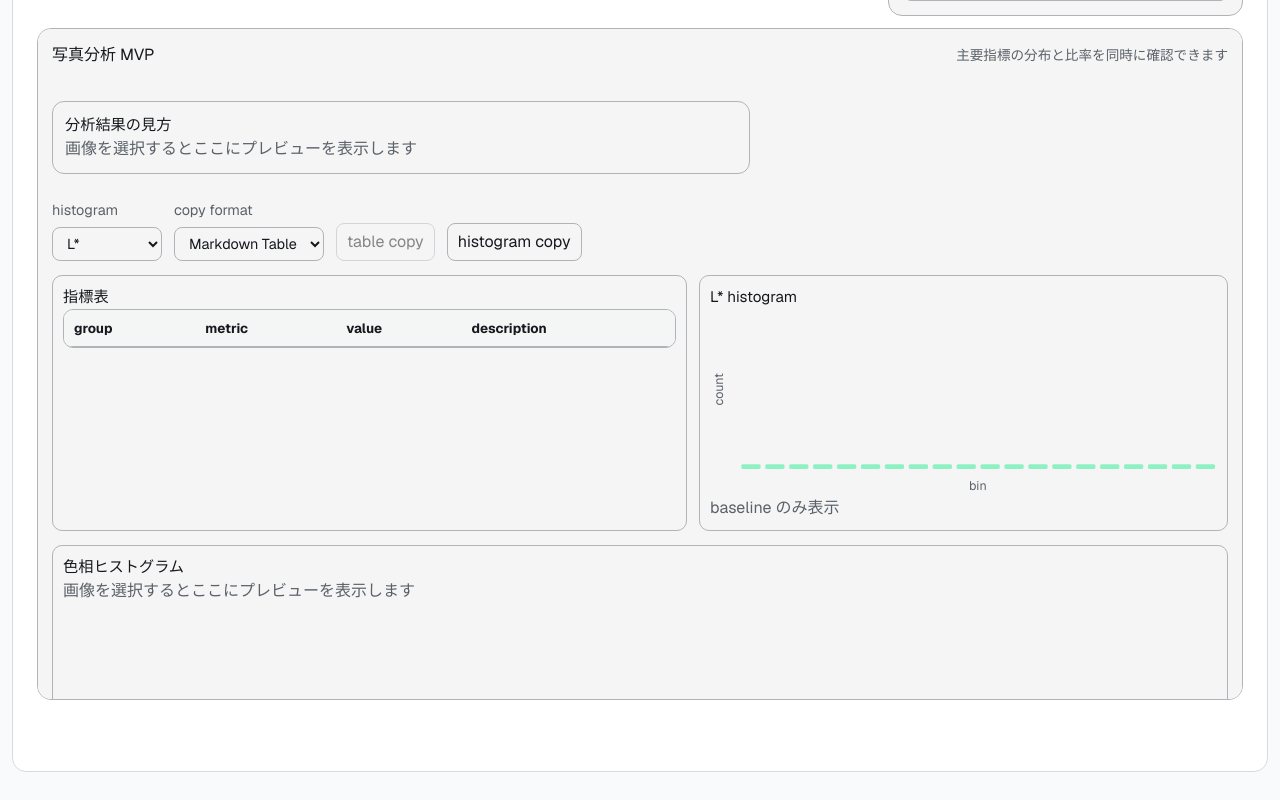
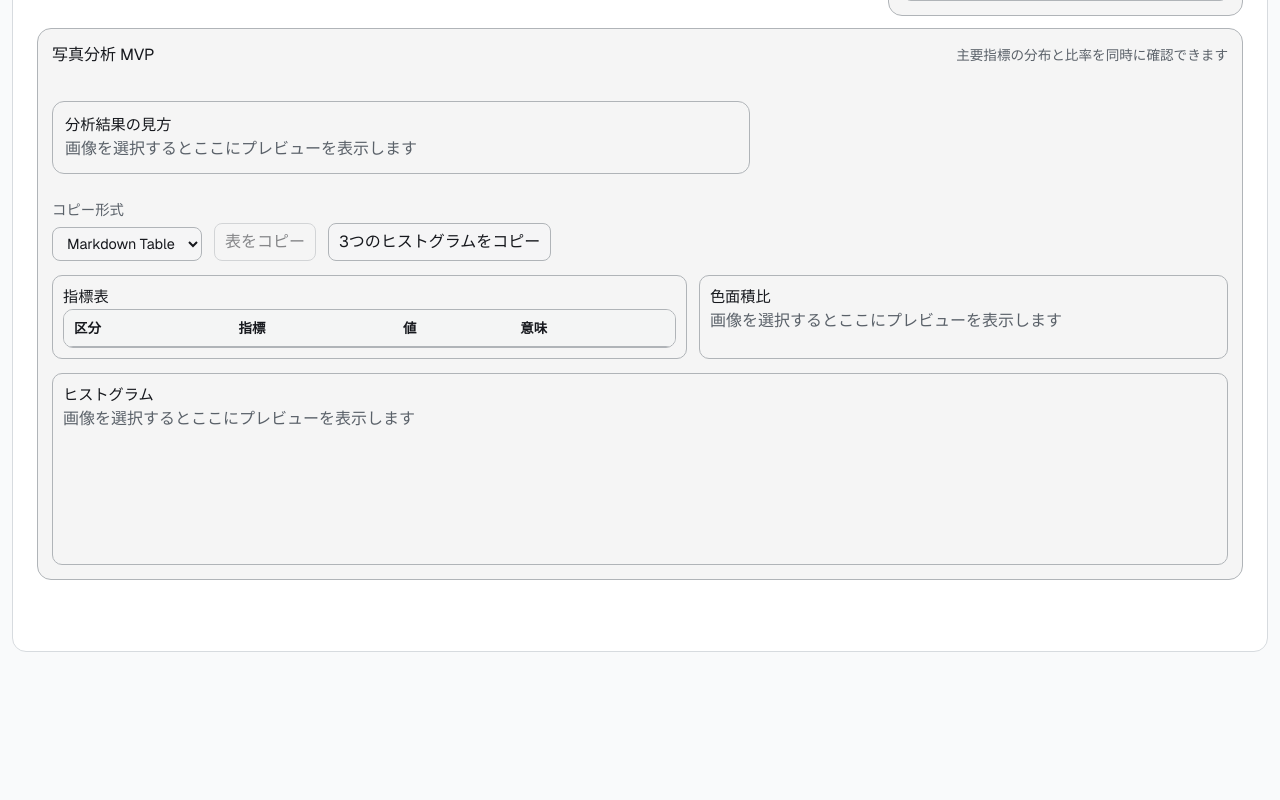
Before and after one commit to Shunkicreate/IroMap, a Next.js app in the folder web/: page / in a window 1280 px wide. Shown: the part 1523-2323 px from the top of the page. After the commit the page ends 2203 px from the top, so only its background shows below. Built offline with nearby package versions, Linux system fonts and the light colour scheme.

Commit message:
feat(workbench): reorganize photo analysis insights ui

```diff
--- a/web/src/app/globals.css
+++ b/web/src/app/globals.css
@@ -1214,13 +1214,6 @@
   gap: 0.5rem;
 }
 
-.areaInspectButton {
-  font-size: 0.72rem;
-  padding: 0.1875rem 0.375rem;
-  grid-column: 2 / -1;
-  justify-self: start;
-}
-
 .insightList {
   margin: 0;
   padding-left: 1rem;
@@ -1384,10 +1377,6 @@
   .areaList strong {
     grid-column: 2;
   }
-
-  .areaInspectButton {
-    grid-column: 2;
-  }
 }
 
 @media (min-width: 48em) {
@@ -1406,7 +1395,7 @@
   }
 
   .analysisGrid {
-    grid-template-columns: minmax(0, 1.35fr) repeat(3, minmax(15rem, 1fr));
+    grid-template-columns: repeat(3, minmax(0, 1fr));
   }
 
   .analysisCardScatter {
--- a/web/src/domain/photo-analysis/photo-analysis.ts
+++ b/web/src/domain/photo-analysis/photo-analysis.ts
@@ -88,6 +88,33 @@ export type WorkbenchMetricRow = {
   unit: string;
   precision: number;
   description: string;
+};
+
+type MetricRowHeaderLabels = {
+  group: string;
+  key: string;
+  label: string;
+  value: string;
+  unit: string;
+  description: string;
+};
+
+type HistogramBinHeaderLabels = {
+  metric: string;
+  binIndex: string;
+  start: string;
+  end: string;
+  count: string;
+  ratio: string;
+};
+
+type SerializeMetricRowsOptions = {
+  headerLabels?: MetricRowHeaderLabels;
+};
+
+type SerializeHistogramBinsOptions = {
+  headerLabels?: HistogramBinHeaderLabels;
+  metricLabels?: Partial<Record<WorkbenchHistogramMetric, string>>;
 };
 
 export type PhotoAnalysisResult = {
@@ -644,9 +671,28 @@ export const buildCubePointsFromSamples = (samples: PhotoSample[]): RgbCubePoint
   return buildRgbCubePointsCore(samples, maxCubePointCount);
 };
 
-export const serializeMetricRows = (rows: WorkbenchMetricRow[], format: ExportFormat): string => {
+export const serializeMetricRows = (
+  rows: WorkbenchMetricRow[],
+  format: ExportFormat,
+  options?: SerializeMetricRowsOptions
+): string => {
   const separator = format === "tsv" ? "\t" : ",";
-  const header = ["group", "key", "label", "value", "unit", "description"];
+  const headerLabels: MetricRowHeaderLabels = options?.headerLabels ?? {
+    group: "group",
+    key: "key",
+    label: "label",
+    value: "value",
+    unit: "unit",
+    description: "description",
+  };
+  const header = [
+    headerLabels.group,
+    headerLabels.key,
+    headerLabels.label,
+    headerLabels.value,
+    headerLabels.unit,
+    headerLabels.description,
+  ];
   const formatValue = (value: number | null, precision: number): string => {
     if (value == null) {
       return "N/A";
@@ -690,10 +736,27 @@ export const serializeMetricRows = (rows: WorkbenchMetricRow[], format: ExportFo
 
 export const serializeHistogramBins = (
   bins: WorkbenchHistogramBin[],
-  format: ExportFormat
+  format: ExportFormat,
+  options?: SerializeHistogramBinsOptions
 ): string => {
   const separator = format === "tsv" ? "\t" : ",";
-  const header = ["metric", "binIndex", "start", "end", "count", "ratio"];
+  const headerLabels: HistogramBinHeaderLabels = options?.headerLabels ?? {
+    metric: "metric",
+    binIndex: "binIndex",
+    start: "start",
+    end: "end",
+    count: "count",
+    ratio: "ratio",
+  };
+  const metricLabels = options?.metricLabels ?? {};
+  const header = [
+    headerLabels.metric,
+    headerLabels.binIndex,
+    headerLabels.start,
+    headerLabels.end,
+    headerLabels.count,
+    headerLabels.ratio,
+  ];
   if (format === "markdown") {
     const lines = [
       `| ${header.join(" | ")} |`,
@@ -701,7 +764,7 @@ export const serializeHistogramBins = (
       ...bins.map(
         (bin) =>
           `| ${[
-            bin.metric,
+            metricLabels[bin.metric] ?? bin.metric,
             bin.binIndex,
             bin.start.toFixed(2),
             bin.end.toFixed(2),
@@ -716,7 +779,7 @@ export const serializeHistogramBins = (
     .concat(
       bins.map((bin) =>
         [
-          bin.metric,
+          metricLabels[bin.metric] ?? bin.metric,
           bin.binIndex,
           bin.start.toFixed(2),
           bin.end.toFixed(2),
--- a/web/src/features/workbench/color-workbench.tsx
+++ b/web/src/features/workbench/color-workbench.tsx
@@ -28,7 +28,6 @@ import {
   type PhotoAnalysisResult,
   type PhotoSample,
   type TargetSelectionState,
-  type WorkbenchHistogramMetric,
   type WorkbenchMetricRow,
 } from "@/domain/photo-analysis/photo-analysis";
 import {
@@ -211,6 +210,67 @@ const formatMetricValue = (row: WorkbenchMetricRow, value: number | null): strin
   }
   return value.toFixed(row.precision);
 };
+
+const getMetricLabelKey = (key: WorkbenchMetricRow["key"]) => {
+  switch (key) {
+    case "l_mean":
+      return "workbenchMetricLabelLMean";
+    case "l_stddev":
+      return "workbenchMetricLabelLStddev";
+    case "l_p95":
+      return "workbenchMetricLabelLP95";
+    case "a_mean":
+      return "workbenchMetricLabelAMean";
+    case "b_mean":
+      return "workbenchMetricLabelBMean";
+    case "c_mean":
+      return "workbenchMetricLabelCMean";
+    case "c_p95":
+      return "workbenchMetricLabelCP95";
+    case "neutral_distance_mean":
+      return "workbenchMetricLabelNeutralDistanceMean";
+    case "highlight_b_mean":
+      return "workbenchMetricLabelHighlightBMean";
+    case "highlight_neutral_distance_mean":
+      return "workbenchMetricLabelHighlightNeutralDistanceMean";
+    case "selection_coverage_ratio":
+      return "workbenchMetricLabelSelectionCoverageRatio";
+  }
+};
+
+const getMetricDescriptionKey = (key: WorkbenchMetricRow["key"]) => {
+  switch (key) {
+    case "l_mean":
+      return "workbenchMetricDescriptionLMean";
+    case "l_stddev":
+      return "workbenchMetricDescriptionLStddev";
+    case "l_p95":
+      return "workbenchMetricDescriptionLP95";
+    case "a_mean":
+      return "workbenchMetricDescriptionAMean";
+    case "b_mean":
+      return "workbenchMetricDescriptionBMean";
+    case "c_mean":
+      return "workbenchMetricDescriptionCMean";
+    case "c_p95":
+      return "workbenchMetricDescriptionCP95";
+    case "neutral_distance_mean":
+      return "workbenchMetricDescriptionNeutralDistanceMean";
+    case "highlight_b_mean":
+      return "workbenchMetricDescriptionHighlightBMean";
+    case "highlight_neutral_distance_mean":
+      return "workbenchMetricDescriptionHighlightNeutralDistanceMean";
+    case "selection_coverage_ratio":
+      return "workbenchMetricDescriptionSelectionCoverageRatio";
+  }
+};
+
+const localizeMetricRows = (rows: WorkbenchMetricRow[]): WorkbenchMetricRow[] =>
+  rows.map((row) => ({
+    ...row,
+    label: t(getMetricLabelKey(row.key)),
+    description: t(getMetricDescriptionKey(row.key)),
+  }));
 
 const getHueInsightLabel = (result: PhotoAnalysisResult): string => {
   const activeBins = result.hueHistogram.filter((bin) => bin.count > 0).length;
@@ -588,7 +648,6 @@ export function ColorWorkbench() {
   });
   const [selectedColor, setSelectedColor] = useState<RgbColor | null>(null);
   const [copyFormat, setCopyFormat] = useState<ExportFormat>("markdown");
-  const [histogramMetric, setHistogramMetric] = useState<WorkbenchHistogramMetric>("luminance");
   const [sliceAxis, setSliceAxis] = useState<SliceAxis>("r");
   const [sliceValue, setSliceValue] = useState<number>(defaultSliceValue);
   const [space, setSpace] = useState<ColorSpace3d>("rgb");
@@ -687,9 +746,21 @@ export function ColorWorkbench() {
         : [],
     [baselineTarget.result, baselineSelectionState]
   );
-  const baselineHistogram = useMemo(
-    () => buildHistogramBins(baselineTarget.result?.samples ?? [], histogramMetric),
-    [baselineTarget.result, histogramMetric]
+  const localizedBaselineMetricRows = useMemo(
+    () => localizeMetricRows(baselineMetricRows),
+    [baselineMetricRows]
+  );
+  const baselineLuminanceHistogram = useMemo(
+    () => buildHistogramBins(baselineTarget.result?.samples ?? [], "luminance"),
+    [baselineTarget.result]
+  );
+  const baselineHueHistogram = useMemo(
+    () => buildHistogramBins(baselineTarget.result?.samples ?? [], "hue"),
+    [baselineTarget.result]
+  );
+  const baselineSaturationHistogram = useMemo(
+    () => buildHistogramBins(baselineTarget.result?.samples ?? [], "saturation"),
+    [baselineTarget.result]
   );
 
   const selectionCubePoints = useMemo(
@@ -884,14 +955,41 @@ export function ColorWorkbench() {
   };
 
   const copyMetricTable = async (): Promise<void> => {
-    const payload = serializeMetricRows(baselineMetricRows, copyFormat);
+    const payload = serializeMetricRows(localizedBaselineMetricRows, copyFormat, {
+      headerLabels: {
+        group: t("workbenchTableGroup"),
+        key: t("workbenchTableKey"),
+        label: t("workbenchTableMetric"),
+        value: t("workbenchTableValue"),
+        unit: t("workbenchTableUnit"),
+        description: t("workbenchTableDescription"),
+      },
+    });
     await navigator.clipboard.writeText(payload);
     handleStatusChange(t("workbenchMetricTableCopied", { format: copyFormat }));
     toast.success(t("workbenchMetricTableCopied", { format: copyFormat }));
   };
 
   const copyHistogram = async (): Promise<void> => {
-    const payload = serializeHistogramBins(baselineHistogram, copyFormat);
+    const payload = serializeHistogramBins(
+      [...baselineLuminanceHistogram, ...baselineHueHistogram, ...baselineSaturationHistogram],
+      copyFormat,
+      {
+        headerLabels: {
+          metric: t("workbenchTableMetric"),
+          binIndex: t("graphAxisBin"),
+          start: t("graphAxisStart"),
+          end: t("graphAxisEnd"),
+          count: t("graphAxisCount"),
+          ratio: t("graphAxisRatio"),
+        },
+        metricLabels: {
+          luminance: t("workbenchHistogramCardTitle"),
+          hue: t("photoHueHistogram"),
+          saturation: t("photoSaturationHistogram"),
+        },
+      }
+    );
     await navigator.clipboard.writeText(payload);
     handleStatusChange(t("workbenchHistogramCopied", { format: copyFormat }));
     toast.success(t("workbenchHistogramCopied", { format: copyFormat }));
@@ -1153,20 +1251,6 @@ export function ColorWorkbench() {
 
         <div className="analysisWorkbenchControls">
           <label>
-            {t("workbenchHistogramLabel")}
-            <select
-              value={histogramMetric}
-              onChange={(event) =>
-                setHistogramMetric(event.target.value as WorkbenchHistogramMetric)
-              }
-            >
-              <option value="luminance">{t("workbenchHistogramLuminanceOption")}</option>
-              <option value="hue">{t("workbenchHistogramHueOption")}</option>
-              <option value="saturation">{t("workbenchHistogramSaturationOption")}</option>
-              <option value="chroma">{t("workbenchHistogramChromaOption")}</option>
-            </select>
-          </label>
-          <label>
             {t("workbenchCopyFormatWorkbenchLabel")}
             <select
               value={copyFormat}
@@ -1180,14 +1264,14 @@ export function ColorWorkbench() {
           <button
             type="button"
             onClick={() => void copyMetricTable()}
-            disabled={baselineMetricRows.length === 0}
+            disabled={localizedBaselineMetricRows.length === 0}
           >
             {t("workbenchTableCopy")}
           </button>
           <button
             type="button"
             onClick={() => void copyHistogram()}
-            disabled={baselineHistogram.length === 0}
+            disabled={baselineLuminanceHistogram.length === 0}
           >
             {t("workbenchHistogramCopy")}
           </button>
@@ -1207,7 +1291,7 @@ export function ColorWorkbench() {
                   </tr>
                 </thead>
                 <tbody>
-                  {baselineMetricRows.map((row) => (
+                  {localizedBaselineMetricRows.map((row) => (
                     <tr key={row.key}>
                       <td>{row.group}</td>
                       <td>{row.label}</td>
@@ -1221,11 +1305,20 @@ export function ColorWorkbench() {
           </article>
 
           <article className="analysisCard">
-            <h3>{t("workbenchHistogramCardTitle")}</h3>
-            <GraphFrame xLabel="bin" yLabel="count" className="analysisGraphFrame">
-              {renderHistogramChart({ bins: baselineHistogram })}
-            </GraphFrame>
-            <p className="muted">{t("workbenchHistogramBaselineHint")}</p>
+            <h3>{t("photoColorAreaRatio")}</h3>
+            {baselineTarget.result ? (
+              <ul className="areaList">
+                {baselineTarget.result.colorAreas.map((area) => (
+                  <li key={area.label}>
+                    <ColorSwatch color={area.rgb} />
+                    <span>{area.label === "others" ? t("photoOthers") : area.label}</span>
+                    <strong>{ratioFormatter.format(area.ratio / 100)}</strong>
+                  </li>
+                ))}
+              </ul>
+            ) : (
+              <p className="muted">{t("photoPreviewEmpty")}</p>
+            )}
           </article>
         </div>
 
@@ -1233,15 +1326,24 @@ export function ColorWorkbench() {
           {baselineTarget.result ? (
             <>
               <article className="analysisCard">
+                <h3>{t("workbenchHistogramCardTitle")}</h3>
+                <GraphFrame
+                  xLabel={t("graphAxisLuminance")}
+                  yLabel={t("graphAxisCount")}
+                  className="analysisGraphFrame"
+                >
+                  {renderHistogramChart({ bins: baselineLuminanceHistogram })}
+                </GraphFrame>
+              </article>
+
+              <article className="analysisCard">
                 <h3>{t("photoHueHistogram")}</h3>
                 <GraphFrame
                   xLabel={t("graphAxisHue")}
                   yLabel={t("graphAxisCount")}
                   className="analysisGraphFrame"
                 >
-                  {renderHistogramChart({
-                    bins: buildHistogramBins(baselineTarget.result.samples, "hue"),
-                  })}
+                  {renderHistogramChart({ bins: baselineHueHistogram })}
                 </GraphFrame>
               </article>
 
@@ -1252,37 +1354,13 @@ export function ColorWorkbench() {
                   yLabel={t("graphAxisCount")}
                   className="analysisGraphFrame"
                 >
-                  {renderHistogramChart({
-                    bins: buildHistogramBins(baselineTarget.result.samples, "saturation"),
-                  })}
+                  {renderHistogramChart({ bins: baselineSaturationHistogram })}
                 </GraphFrame>
-              </article>
-
-              <article className="analysisCard">
-                <h3>{t("photoColorAreaRatio")}</h3>
-                <ul className="areaList">
-                  {baselineTarget.result.colorAreas.map((area) => (
-                    <li key={area.label}>
-                      <ColorSwatch color={area.rgb} />
-                      <span>{area.label === "others" ? t("photoOthers") : area.label}</span>
-                      <strong>{ratioFormatter.format(area.ratio / 100)}</strong>
-                      {area.label !== "others" ? (
-                        <button
-                          type="button"
-                          onClick={() => handleColorSelect(area.rgb)}
-                          className="areaInspectButton"
-                        >
-                          {t("photoInspectOnCube")}
-                        </button>
-                      ) : null}
-                    </li>
-                  ))}
-                </ul>
               </article>
             </>
           ) : (
             <article className="analysisCard analysisCardEmpty">
-              <h3>{t("photoHueHistogram")}</h3>
+              <h3>{t("workbenchHistogramAllTitle")}</h3>
               <p className="muted">{t("photoPreviewEmpty")}</p>
             </article>
           )}
--- a/web/src/i18n/messages.ts
+++ b/web/src/i18n/messages.ts
@@ -24,23 +24,48 @@ export const i18nMessages = {
     workbenchHistogramHueOption: "Hue",
     workbenchHistogramSaturationOption: "Saturation",
     workbenchHistogramChromaOption: "C*",
-    workbenchCopyFormatWorkbenchLabel: "copy format",
+    workbenchCopyFormatWorkbenchLabel: "コピー形式",
     workbenchExportMarkdown: "Markdown Table",
     workbenchExportCsv: "CSV",
     workbenchExportTsv: "TSV",
-    workbenchTableCopy: "table copy",
-    workbenchHistogramCopy: "histogram copy",
+    workbenchTableCopy: "表をコピー",
+    workbenchHistogramCopy: "3つのヒストグラムをコピー",
     workbenchMetricsTableTitle: "指標表",
-    workbenchHistogramCardTitle: "L* histogram",
-    workbenchTableGroup: "group",
-    workbenchTableMetric: "metric",
-    workbenchTableValue: "value",
-    workbenchTableDescription: "description",
+    workbenchHistogramCardTitle: "L* ヒストグラム",
+    workbenchTableGroup: "区分",
+    workbenchTableKey: "キー",
+    workbenchTableMetric: "指標",
+    workbenchTableValue: "値",
+    workbenchTableUnit: "単位",
+    workbenchTableDescription: "意味",
     workbenchHistogramBaselineHint: "baseline のみ表示",
     workbenchSelectionUpdated: "選択領域を更新しました",
     workbenchSelectedColorUpdated: "選択色を {value} に更新しました",
     workbenchMetricTableCopied: "指標表をコピーしました ({format})",
-    workbenchHistogramCopied: "ヒストグラムをコピーしました ({format})",
+    workbenchHistogramCopied: "3つのヒストグラムをコピーしました ({format})",
+    workbenchHistogramAllTitle: "ヒストグラム",
+    workbenchMetricLabelLMean: "L* 平均",
+    workbenchMetricLabelLStddev: "L* 標準偏差",
+    workbenchMetricLabelLP95: "L* 95パーセンタイル",
+    workbenchMetricLabelAMean: "a* 平均",
+    workbenchMetricLabelBMean: "b* 平均",
+    workbenchMetricLabelCMean: "C* 平均",
+    workbenchMetricLabelCP95: "C* 95パーセンタイル",
+    workbenchMetricLabelNeutralDistanceMean: "中立距離 平均",
+    workbenchMetricLabelHighlightBMean: "ハイライト b* 平均",
+    workbenchMetricLabelHighlightNeutralDistanceMean: "ハイライト中立距離 平均",
+    workbenchMetricLabelSelectionCoverageRatio: "選択領域の占有率",
+    workbenchMetricDescriptionLMean: "全体の明るさ",
+    workbenchMetricDescriptionLStddev: "明暗差の大きさ",
+    workbenchMetricDescriptionLP95: "ハイライトの強さ",
+    workbenchMetricDescriptionAMean: "緑↔赤方向の偏り",
+    workbenchMetricDescriptionBMean: "青↔黄方向の偏り",
+    workbenchMetricDescriptionCMean: "全体の色づき",
+    workbenchMetricDescriptionCP95: "一部の強い色",
+    workbenchMetricDescriptionNeutralDistanceMean: "中立からどれだけ離れているか",
+    workbenchMetricDescriptionHighlightBMean: "白の黄ばみ / 青み",
+    workbenchMetricDescriptionHighlightNeutralDistanceMean: "白の清潔感",
+    workbenchMetricDescriptionSelectionCoverageRatio: "選択領域の占有率",
     panelRgbCube: "RGBキューブ",
     panelRgbCubeRequirements: "色空間を切り替えてドラッグで回転できます",
     panelInspector: "インスペクタ",
@@ -115,7 +140,6 @@ export const i18nMessages = {
     photoHueHistogram: "色相ヒストグラム",
     photoSaturationHistogram: "彩度ヒストグラム",
     photoColorAreaRatio: "色面積比",
-    photoInspectOnCube: "キューブで確認",
     photoInsightTitle: "分析結果の見方",
     photoInsightHue: "色相バランス: {label}",
     photoInsightSaturation: "彩度傾向: {label}",
@@ -129,9 +153,14 @@ export const i18nMessages = {
     photoSummary: "file={fileName} | sampled={sampledPixels} | elapsed={elapsedMs}ms",
     graphAxisLabA: "a*",
     graphAxisLabB: "b*",
-    graphAxisHue: "Hue (0-360)",
-    graphAxisSaturation: "Saturation (0-100)",
-    graphAxisCount: "Count",
+    graphAxisBin: "ビン",
+    graphAxisHue: "色相 (0-360)",
+    graphAxisLuminance: "L* (0-100)",
+    graphAxisSaturation: "彩度 (0-100)",
+    graphAxisCount: "件数",
+    graphAxisStart: "開始",
+    graphAxisEnd: "終了",
+    graphAxisRatio: "比率",
     cubeCanvasAriaLabel: "3D色空間キャンバス",
     sliceCanvasAriaLabel: "色スライスキャンバス",
     cubeResolutionOverlay: "解像度: {levels} 固定",
@@ -164,18 +193,43 @@ export const i18nMessages = {
     workbenchExportCsv: "CSV",
     workbenchExportTsv: "TSV",
     workbenchTableCopy: "table copy",
-    workbenchHistogramCopy: "histogram copy",
+    workbenchHistogramCopy: "Copy 3 histograms",
     workbenchMetricsTableTitle: "Metrics table",
     workbenchHistogramCardTitle: "L* histogram",
     workbenchTableGroup: "group",
+    workbenchTableKey: "key",
     workbenchTableMetric: "metric",
     workbenchTableValue: "value",
+    workbenchTableUnit: "unit",
     workbenchTableDescription: "description",
     workbenchHistogramBaselineHint: "Show baseline only",
     workbenchSelectionUpdated: "Selection updated",
     workbenchSelectedColorUpdated: "Selected color updated to {value}",
     workbenchMetricTableCopied: "Copied metrics table ({format})",
-    workbenchHistogramCopied: "Copied histogram ({format})",
+    workbenchHistogramCopied: "Copied 3 histograms ({format})",
+    workbenchHistogramAllTitle: "Histograms",
+    workbenchMetricLabelLMean: "L* mean",
+    workbenchMetricLabelLStddev: "L* standard deviation",
+    workbenchMetricLabelLP95: "L* 95th percentile",
+    workbenchMetricLabelAMean: "a* mean",
+    workbenchMetricLabelBMean: "b* mean",
+    workbenchMetricLabelCMean: "C* mean",
+    workbenchMetricLabelCP95: "C* 95th percentile",
+    workbenchMetricLabelNeutralDistanceMean: "Neutral distance mean",
+    workbenchMetricLabelHighlightBMean: "Highlight b* mean",
+    workbenchMetricLabelHighlightNeutralDistanceMean: "Highlight neutral distance mean",
+    workbenchMetricLabelSelectionCoverageRatio: "Selection coverage ratio",
+    workbenchMetricDescriptionLMean: "Overall brightness",
+    workbenchMetricDescriptionLStddev: "Contrast spread",
+    workbenchMetricDescriptionLP95: "Highlight strength",
+    workbenchMetricDescriptionAMean: "Bias toward green or red",
+    workbenchMetricDescriptionBMean: "Bias toward blue or yellow",
+    workbenchMetricDescriptionCMean: "Overall color intensity",
+    workbenchMetricDescriptionCP95: "Strong color outliers",
+    workbenchMetricDescriptionNeutralDistanceMean: "Distance from neutral",
+    workbenchMetricDescriptionHighlightBMean: "Yellow or blue cast in highlights",
+    workbenchMetricDescriptionHighlightNeutralDistanceMean: "Highlight cleanliness",
+    workbenchMetricDescriptionSelectionCoverageRatio: "Coverage of the selected region",
     panelRgbCube: "RGB Cube",
     panelRgbCubeRequirements: "Switch spaces and rotate with drag",
     panelInspector: "Inspector",
@@ -251,7 +305,6 @@ export const i18nMessages = {
     photoHueHistogram: "Hue histogram",
     photoSaturationHistogram: "Saturation histogram",
     photoColorAreaRatio: "Color area ratio",
-    photoInspectOnCube: "Inspect on cube",
     photoInsightTitle: "How to read these results",
     photoInsightHue: "Hue balance: {label}",
     photoInsightSaturation: "Saturation trend: {label}",
@@ -265,9 +318,14 @@ export const i18nMessages = {
     photoSummary: "file={fileName} | sampled={sampledPixels} | elapsed={elapsedMs}ms",
     graphAxisLabA: "a*",
     graphAxisLabB: "b*",
+    graphAxisBin: "Bin",
     graphAxisHue: "Hue (0-360)",
+    graphAxisLuminance: "L* (0-100)",
     graphAxisSaturation: "Saturation (0-100)",
     graphAxisCount: "Count",
+    graphAxisStart: "start",
+    graphAxisEnd: "end",
+    graphAxisRatio: "ratio",
     cubeCanvasAriaLabel: "3D color space canvas",
     sliceCanvasAriaLabel: "Color slice canvas",
     cubeResolutionOverlay: "Resolution: {levels} fixed",
```
Also changed, not shown: web/src/features/photo-analysis/photo-analysis-panel.tsx (+1 -17 lines), 1 other file (tests, documents, lock files or other folders).
